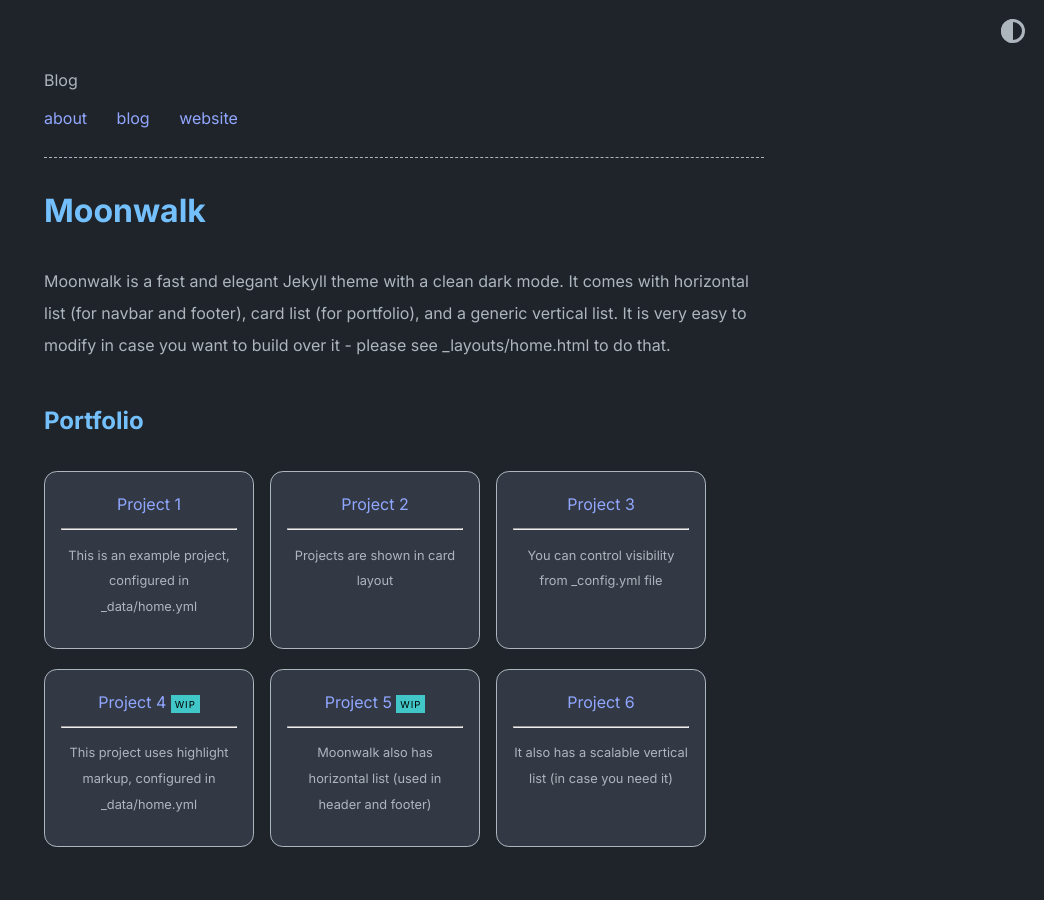
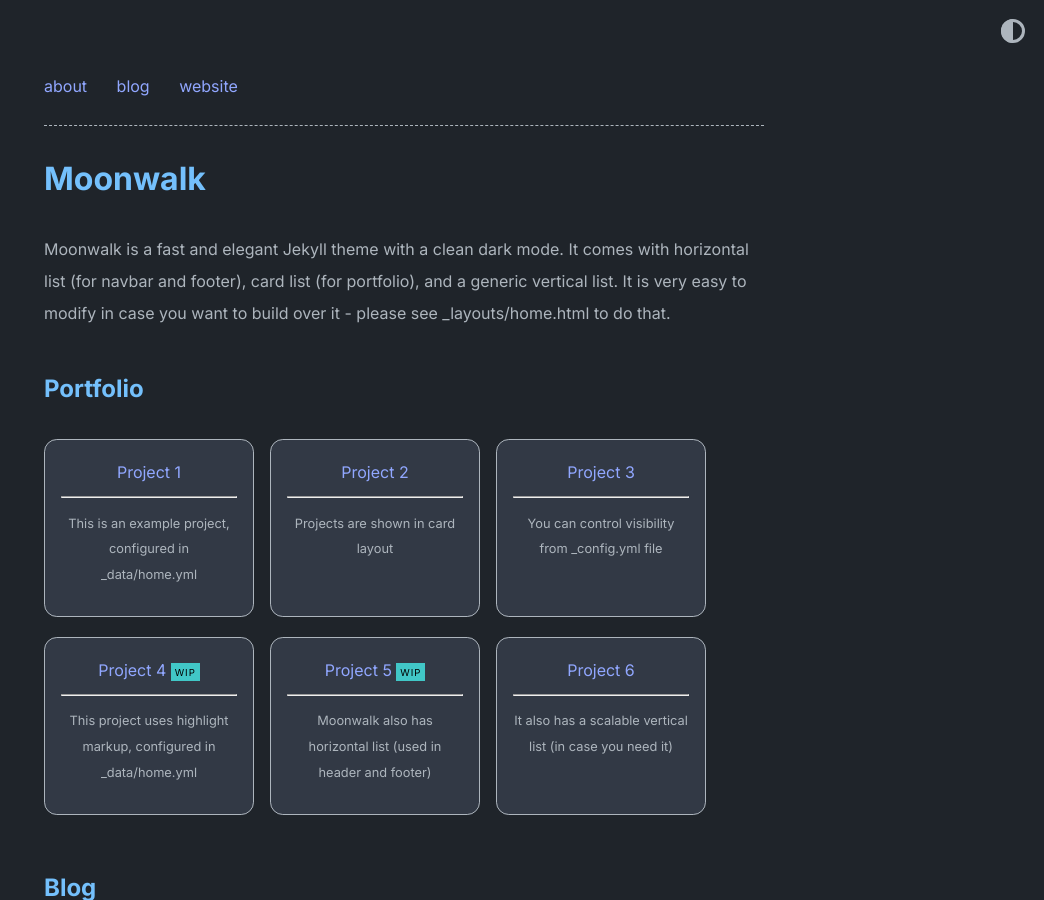
Before and after one commit to stackbit-projects/marvelous-jupiter-006ec, a Jekyll site: the page built from index.md, in a window 1280 px wide and 900 px high. Shown: the whole window, without its empty margins (236-1280 px from the left). Built offline with Jekyll 4.4.1, drawn with Linux system fonts in a browser that asks for light colours.

Commit message:
horizontal_list.html: changed

```diff
--- a/_includes/horizontal_list.html
+++ b/_includes/horizontal_list.html
@@ -1,4 +1,4 @@
-Blog <ul class="horizontal-list">
+ <ul class="horizontal-list">
   {% for item in include.collection %}
     <li>
       <a href="{{ item.url }}">
```
